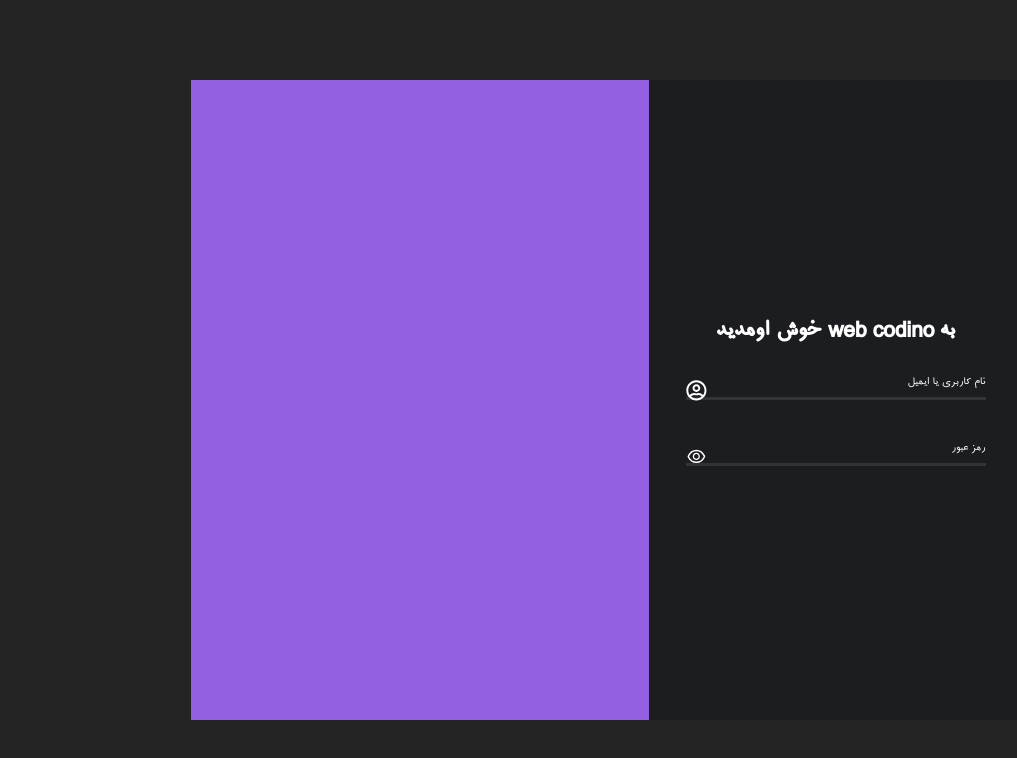
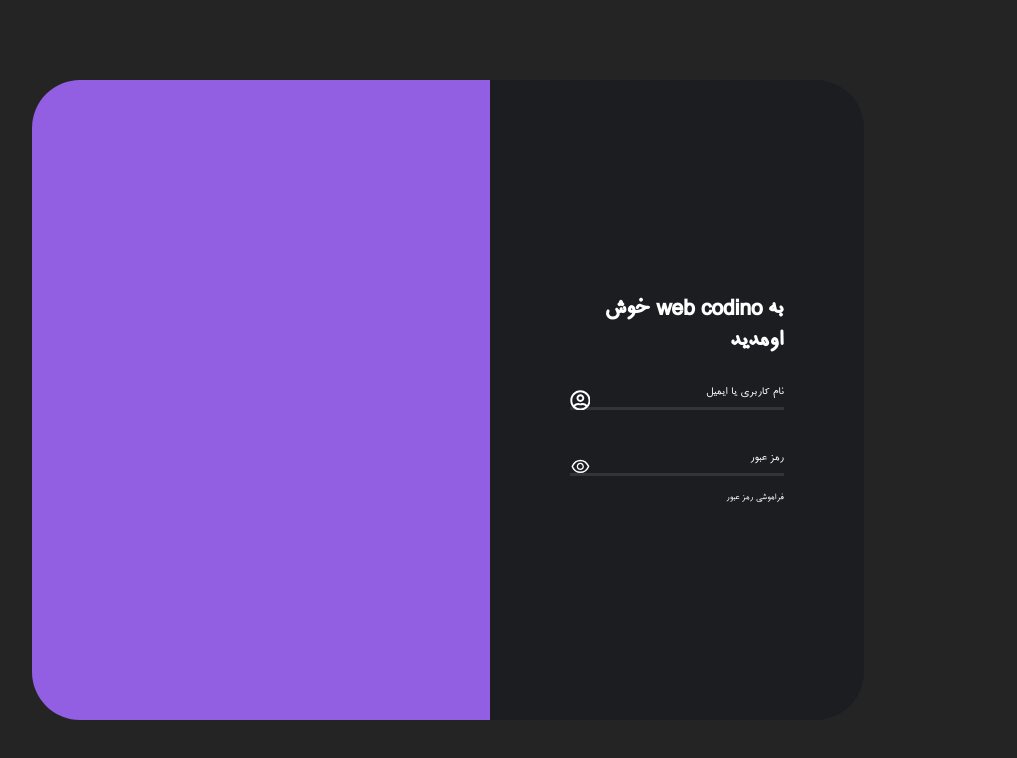
Before and after one commit to amirgh82/login-user, a React (Vite) app: page /login in a window 1280 px wide. Shown: the top 758 px of the page, without its empty margins (192-1209 px from the left). Built offline with nearby package versions, Linux system fonts and the light colour scheme.

Commit message:
Add forgot password and fix bug

```diff
--- a/src/Components/Form/Input.css
+++ b/src/Components/Form/Input.css
@@ -1,5 +1,5 @@
 .form-control {
-    width: 80%;
+    width: 100%;
     display: flex;
     justify-content: center;
     position: relative;
--- a/src/pages/Login/Login.css
+++ b/src/pages/Login/Login.css
@@ -3,7 +3,12 @@
     justify-content: space-between;
     width: 65%;
     height: 80vh;
-    background-color: red;
+    overflow: hidden;
+    border-radius: 3rem;
+    -webkit-border-radius: 3rem;
+    -moz-border-radius: 3rem;
+    -ms-border-radius: 3rem;
+    -o-border-radius: 3rem;
 }
 
 .login-form {
@@ -12,12 +17,12 @@
     justify-content: center;
     background-color: var(--login-bg-color);
     width: 45%;
+    padding: 80px;
 }
 
 .login-form form {
     display: flex;
     flex-direction: column;
-    align-items: center;
     width: 100%;
 }
 
@@ -26,10 +31,14 @@
     color: #fff;
     min-width: 10rem;
     font-size: 2rem;
-    margin: 0 auto;
 }
 
 .login-picture {
     width: 55%;
     background-color: var(--purple-color);
 }
+
+.forgot-password{
+    cursor: pointer;
+    font-size: 0.8rem;
+}
--- a/src/pages/Login/Login.jsx
+++ b/src/pages/Login/Login.jsx
@@ -14,6 +14,7 @@
           <form>
             <Input type='text' placeholder='نام کاربری یا ایمیل' icon={<FaRegUserCircle />} />
             <Input type='password' placeholder='رمز عبور' icon={<AiOutlineEye />} />
+            <span className='forgot-password'>فراموشی رمز عبور</span>
           </form>
         </div>
         <div className="login-picture">
```
